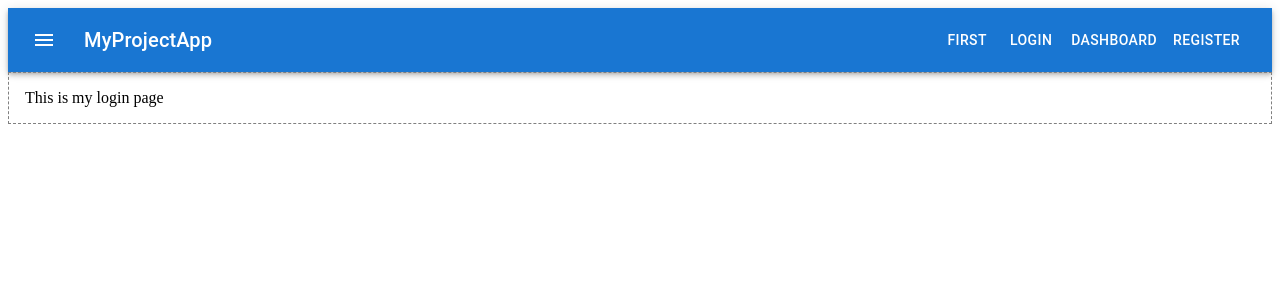
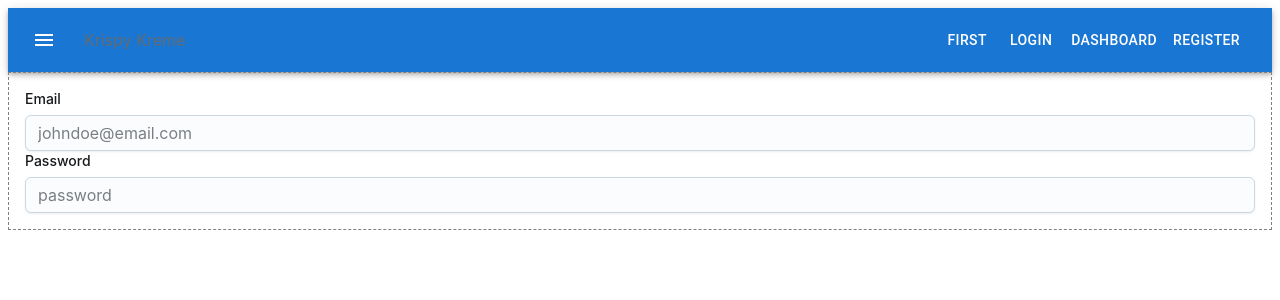
Before and after one commit to Femi-coder/my-app, a Next.js app: page /smallapp in a window 1280 px wide. Both pictures are taken after a click on the button "LOGIN". Shown: the top 300 px of the page. Built offline with nearby package versions, Linux system fonts and the light colour scheme.

Commit message:
Created a login page

```diff
--- a/package.json
+++ b/package.json
@@ -12,6 +12,7 @@
     "@emotion/react": "^11.13.3",
     "@emotion/styled": "^11.13.0",
     "@mui/icons-material": "^6.1.6",
+    "@mui/joy": "^5.0.0-beta.48",
     "@mui/material": "^6.1.6",
     "next": "14.2.13",
     "react": "^18",
--- a/src/app/smallapp/page.js
+++ b/src/app/smallapp/page.js
@@ -6,9 +6,17 @@ import AppBar from '@mui/material/AppBar';
 
 import Box from '@mui/material/Box';
 
+import FormControl from '@mui/joy/FormControl';
+
+import FormLabel from '@mui/joy/FormLabel';
+
+import Input from '@mui/joy/Input';
+
+import Typography from '@mui/joy/Typography';
+
+
+
 import Toolbar from '@mui/material/Toolbar';
-
-import Typography from '@mui/material/Typography';
 
 import Button from '@mui/material/Button';
 
@@ -16,7 +24,8 @@ import IconButton from '@mui/material/IconButton';
 
 import MenuIcon from '@mui/icons-material/Menu';
 
-import {useState} from 'react';
+
+import { useState } from 'react';
 
 
 export default function MyApp() {
@@ -31,7 +40,7 @@ export default function MyApp() {
   const [showRegister, setShowRegister] = useState(false);
 
 
-  function runShowLogin(){
+  function runShowLogin() {
 
 
 
@@ -46,7 +55,7 @@ export default function MyApp() {
   }
 
 
-  function runShowDash(){
+  function runShowDash() {
 
     setShowFirstPage(false);
 
@@ -62,7 +71,7 @@ export default function MyApp() {
   }
 
 
-function runShowFirst(){
+  function runShowFirst() {
 
     setShowFirstPage(true);
 
@@ -110,9 +119,10 @@ function runShowFirst(){
 
           </IconButton>
 
-          <Typography variant="h6" component="div" sx={{ flexGrow: 1 }}>
 
-            MyProjectApp
+          <Typography variant="h2" component="div" sx={{ flexGrow: 1 }}>
+
+            Krispy Kreme
 
           </Typography>
 
@@ -134,13 +144,11 @@ function runShowFirst(){
 
         <Box component="section" sx={{ p: 2, border: '1px dashed grey' }}>
 
+          Indulge in the sweet world of Krispy Kreme, where every doughnut is crafted to perfection. Our app is designed to make it easier
+          than ever for you to browse our delicious range, from classic Original Glazed to seasonal specials. Whether you're craving a quick treat or planning a celebration
+          , Krispy Kreme is here to sweeten your day.
 
 
-        This is a very basic application. This has a bar across the top and this box!
-
-        How this apps work is by creating two boxes. They are hidden in the background of the page.
-
-        It is only when a user clicks one of the buttons, we change the "state" from hidden (false) to show (true)
 
         </Box>
 
@@ -151,11 +159,27 @@ function runShowFirst(){
 
       {showLogin &&
 
-          <Box component="section" sx={{ p: 2, border: '1px dashed grey'}}>
+        <Box component="section" sx={{ p: 2, border: '1px dashed grey' }}>
 
 
+          <FormControl>
+            <FormLabel>Email</FormLabel>
+            <Input
+              // html input attribute
+              name="email"
+              type="email"
+              placeholder="johndoe@email.com"
+            />
+          </FormControl>
+          <FormControl>
+            <FormLabel>Password</FormLabel>
+            <Input
+              name="password"
+              type="password"
+              placeholder="password"
+            />
+          </FormControl>
 
-          This is my login page
 
         </Box>
 
@@ -166,7 +190,7 @@ function runShowFirst(){
 
       {showDash &&
 
-          <Box component="section" sx={{ p: 2, border: '1px dashed grey'}}>
+        <Box component="section" sx={{ p: 2, border: '1px dashed grey' }}>
 
 
 
```
Also changed, not shown: 1 other file (tests, documents, lock files or other folders). Lines whose indentation alone changed are shown as unchanged.
